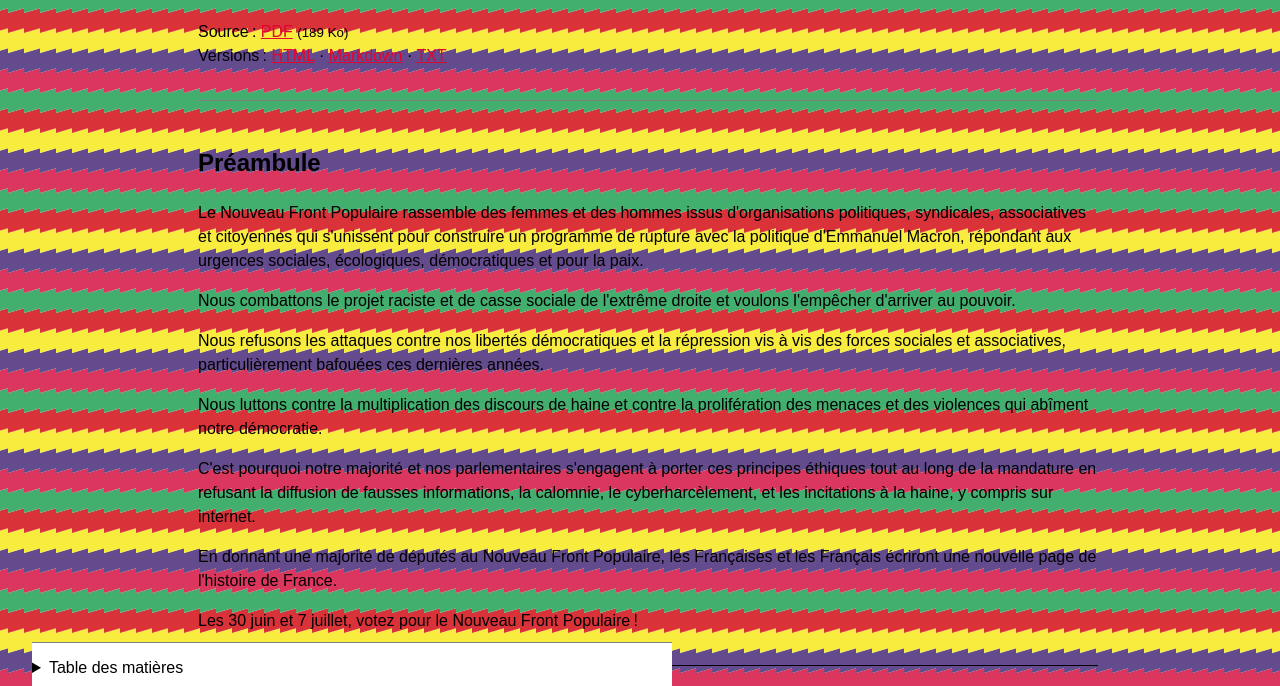
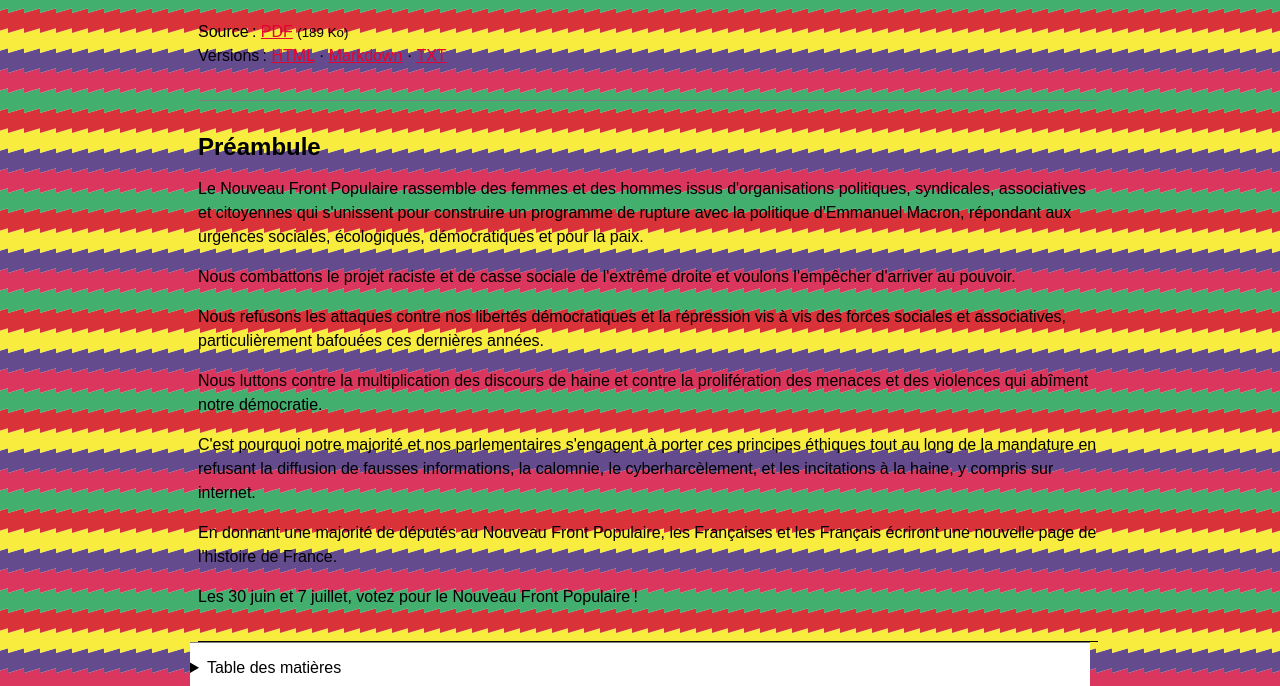
Before and after one commit to LazezBZH/nouveau-front-populaire, a plain HTML site: page programme-front-populaire/index.html in a window 1280 px wide. Shown: the part 107-793 px from the top of the page. Drawn offline with Linux system fonts and the light colour scheme.

Commit message:
update css aside, change em, vh and vw in rem, dvh and dvw

```diff
--- a/programme-front-populaire/index.html
+++ b/programme-front-populaire/index.html
@@ -15,7 +15,7 @@
 	<link rel="stylesheet" href="./style.css">
 </head>
 <body>
-	<header class="container">
+	<header>
 		<h1 id="nouveau-front-populaire-contrat-de-legislature">Nouveau Front Populaire <br>Contrat de législature</h1>
 		<p>
 			Source&#8239;: <a href="https://www.nouveaufrontpopulaire.fr/programme">PDF</a> <small>(189 Ko)</small> <br>
@@ -89,7 +89,7 @@
 			</nav>
 		</details>
 	</aside>
-	<main class="container">
+	<main>
 		<section>
 			<h2 id="preambule">Préambule</h2>
 			<p>Le Nouveau Front Populaire rassemble des femmes et des hommes issus d'organisations politiques, syndicales, associatives et citoyennes qui s'unissent pour construire un programme de rupture avec la politique d'Emmanuel Macron, répondant aux urgences sociales, écologiques, démocratiques et pour la paix.</p>
--- a/programme-front-populaire/style.css
+++ b/programme-front-populaire/style.css
@@ -11,17 +11,18 @@ body {
 }
 
 header {
-  padding-block-end: 1em;
+  padding-block-end: 1rem;
   border-bottom: 1px solid #808080;
 }
 header,
-main {
+main,
+aside {
   max-width: min(900px, calc(100dvw - 3rem));
   margin: auto;
 }
 h2,
 h3 {
-  margin-block: 2em 1em;
+  margin-block: 2rem 1rem;
 }
 p,
 ul {
@@ -36,7 +37,7 @@ sup {
 hr {
   border: none;
   border-top: 1px solid;
-  margin-block: 2em;
+  margin-block: 2rem;
 }
 :link {
   color: #e3032e;
@@ -45,22 +46,25 @@ hr {
   color: #db365d;
 }
 :target {
-  scroll-margin-top: 2em;
+  scroll-margin-top: 2rem;
 }
 #toc {
   background: #fff;
   border-top: 1px solid #808080;
   position: fixed;
   bottom: 0;
-  width: min(40rem, calc(100vw - 3rem));
-  max-height: 50vh;
+  left: 50%;
+  transform: translateX(-50%);
+  min-width: min(900px, calc(100dvw - 3rem));
+  max-height: 50dvh;
   overflow-y: auto;
+  cursor: pointer;
 }
 #toc summary {
   position: sticky;
   top: 0;
   background: #fff;
-  padding: 1em 0;
+  padding: 1rem 0;
 }
 #toc nav > ul {
   margin-top: 0;
```
